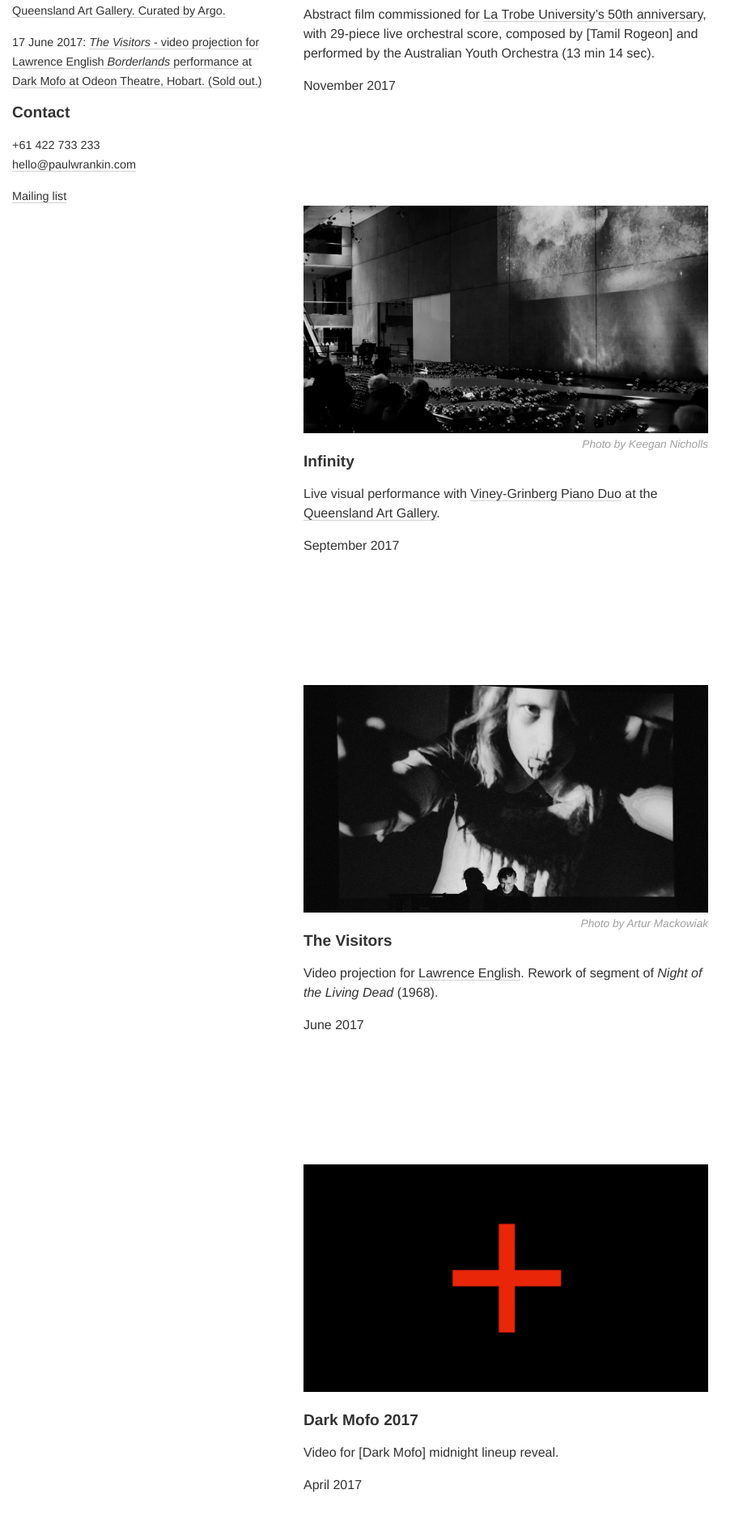
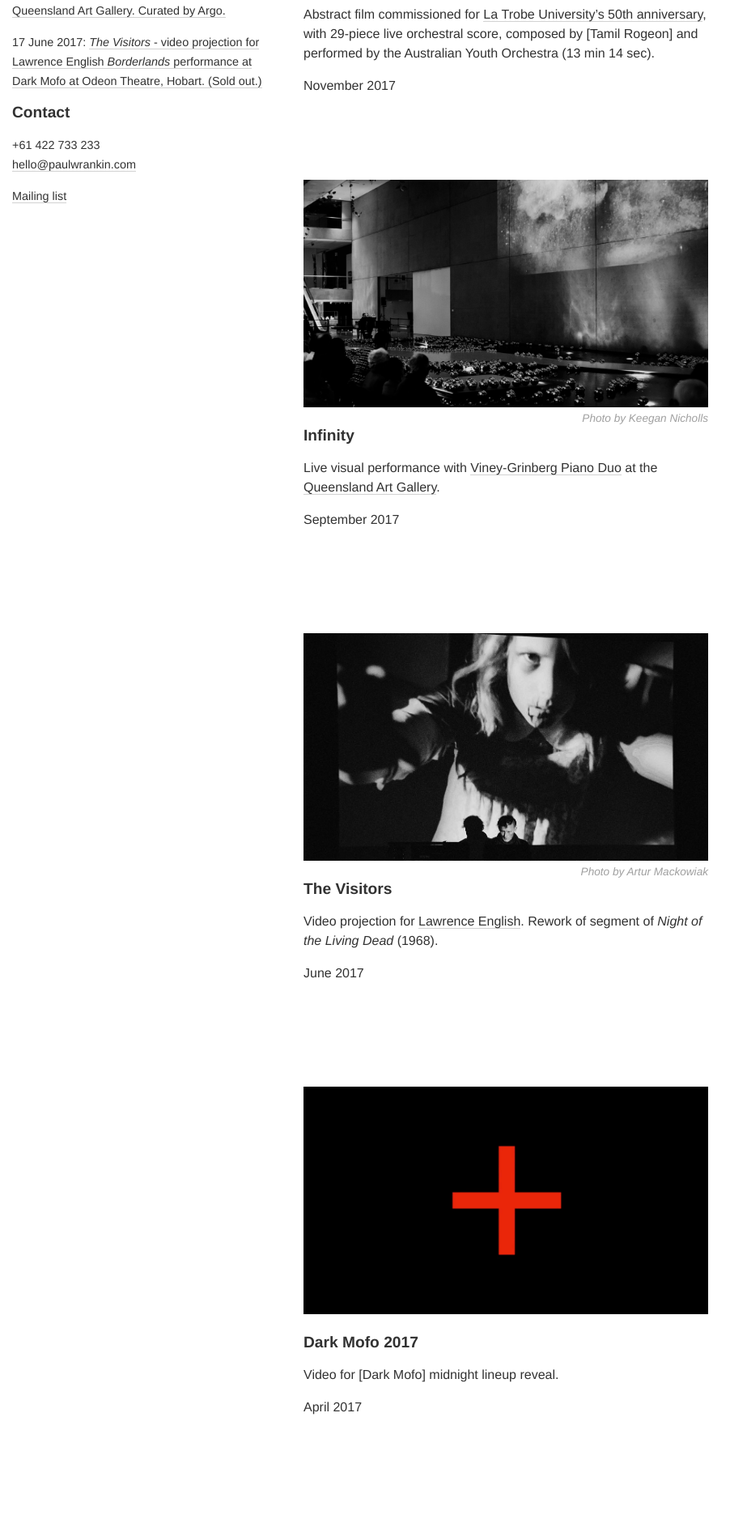
Before and after one commit to rnkn/portfolio, a Jekyll site: the page built from index.html, in a window 1280 px wide. Shown: the part 458-2350 px from the top of the page at 81% size, without its empty margins (0-923 px from the left). Built offline with Jekyll 4.4.1, drawn with Linux system fonts in a browser that asks for light colours; some web fonts are replaced.

Commit message:
Shrink height of index cards

```diff
--- a/css/main.scss
+++ b/css/main.scss
@@ -143,7 +143,7 @@ table {
   float: left;
   clear: none;
   max-width: 500px;
-  height: 35em;
+  height: 33em;
   margin: 0 15px 2em;
 }
 
```
